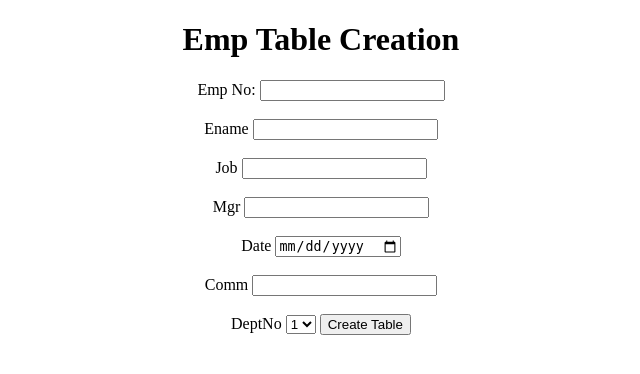
After one commit to BrindhaAnandhan/HTML-forms, a Django app: page /emp/ in a window 1280 px wide. The commit adds this page. Shown: the top 374 px of the page, without its empty margins (319-959 px from the left). Run offline with Django 4.2, Linux system fonts and the light colour scheme; data comes from the database, SQL or seed files in the repository; both versions use the stored data as it was after the commit.

```diff
--- a/FE_to_BE/urls.py
+++ b/FE_to_BE/urls.py
@@ -21,4 +21,5 @@ from app.views import *
 urlpatterns = [
     path('admin/', admin.site.urls),
     path('dept/', dept, name = 'dept'),
+    path('emp/', emp, name= 'emp'),
 ]
--- a/app/admin.py
+++ b/app/admin.py
@@ -4,3 +4,4 @@ from app.models import *
 # Register your models here.
 
 admin.site.register(Dept)
+admin.site.register(Emp)
--- a/app/models.py
+++ b/app/models.py
@@ -9,3 +9,16 @@ class Dept(models.Model):
 
     def __str__(self):
         return self.Dname
+
+
+class Emp(models.Model):
+    Empno = models.IntegerField(primary_key=True)
+    Ename = models.CharField(max_length=100)
+    Job = models.CharField(max_length=100)
+    MGR = models.IntegerField()
+    Hiredate = models.DateField(auto_now_add=True)
+    Comm = models.IntegerField(default=0)
+    Deptno = models.ForeignKey(Dept, on_delete=models.CASCADE)
+
+    def __str__(self):
+        return self.Ename
--- a/app/views.py
+++ b/app/views.py
@@ -18,3 +18,24 @@ def dept(request):
         data = {'do': do1}
         return render(request,'land.html', data)
     return render(request, 'dept.html')
+
+def emp(request):
+
+    if request.method == 'POST':
+        eno = request.POST['eno']
+        ename = request.POST['ename']
+        job = request.POST['job']
+        mgr = request.POST['mgr']
+        date = request.POST['date']
+        comm = request.POST['comm']
+        deptno = request.POST['deptno']
+        dept_o = Dept.objects.get(Dno = deptno)
+        eo = Emp.objects.get_or_create(Empno =eno, Ename = ename, Job = job, MGR = mgr, Hiredate = date, Comm = comm, Deptno = dept_o)[0]
+        eo.save()
+        Eo = Emp.objects.all()
+        data = {'emp1': Eo}
+        return render(request, 'display.html', data)
+    else:
+        Do = Dept.objects.all()
+        data1 = {'emp': Do}
+        return render(request, 'emp.html', data1)
--- /dev/null
+++ b/template/emp.html
@@ -0,0 +1,48 @@
+<!DOCTYPE html>
+<html lang="en">
+<head>
+    <meta charset="UTF-8">
+    <meta name="viewport" content="width=device-width, initial-scale=1.0">
+    <title>emp</title>
+</head>
+<body>
+    <center>
+        <h1> Emp Table Creation </h1>
+        <form method="POST">
+            {% csrf_token %}
+            <label for="eno"> Emp No: </label>
+            <input type="number" name="eno"><br><br>
+
+            <label for="ename">Ename</label>
+            <input type="text" name="ename"><br><br>
+
+
+            <label for="job"> Job </label>
+            <input type="text" name="job"><br><br>
+
+
+            <label for="mgr"> Mgr </label>
+            <input type="number" name="mgr"><br><br>
+
+
+            <label for="date">Date</label>
+            <input type="date" name="date" id=""><br><br>
+
+
+            <label for="comm"> Comm </label>
+            <input type="number" name="comm"><br><br>
+
+            <label for="deptno"> DeptNo </label>
+            <select name="deptno" id="">
+                {% for em in emp %}
+                <option value="{{ em.Dno}}">{{ em.Dno }}</option>
+                {% endfor %}
+            </select>
+
+            <input type="submit" value="Create Table"><br><br>
+
+
+        </form>
+    </center>
+</body>
+</html>
--- a/template/land.html
+++ b/template/land.html
@@ -7,7 +7,7 @@
     <link rel="stylesheet" href="https://cdn.jsdelivr.net/npm/bootstrap@5.3.2/dist/css/bootstrap.min.css">
 </head>
 <body>
-    <table class="table mt-5 table-bordered">
+    <table class="table mt-5 table-bordered" border="3px">
         <tr class="table-dark">
             <th>D_no</th>
             <th>D_name</th>
@@ -27,7 +27,7 @@
 
     <div>
         <center>
-            <form action="dept1"><input type="submit" value="Add More"></form>
+            <form><input type="submit" value="Add More"></form>
         </center>
     </div>
     <script src="https://cdn.jsdelivr.net/npm/bootstrap@5.3.2/dist/js/bootstrap.bundle.min.js"></script>
```
Also changed, not shown: template/display.html (added, +40 -0 lines), app/migrations/0002_emp.py (added), db.sqlite3.
